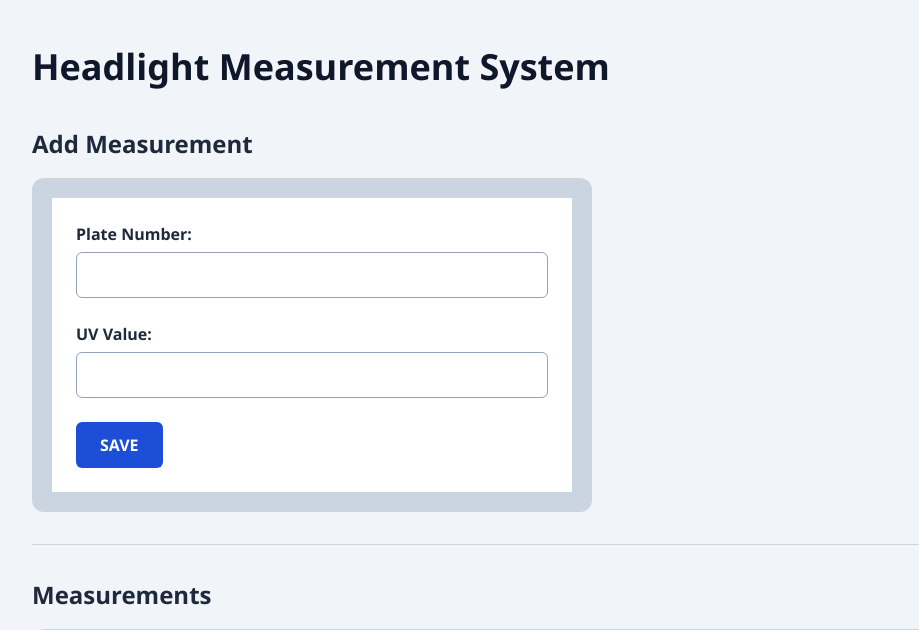
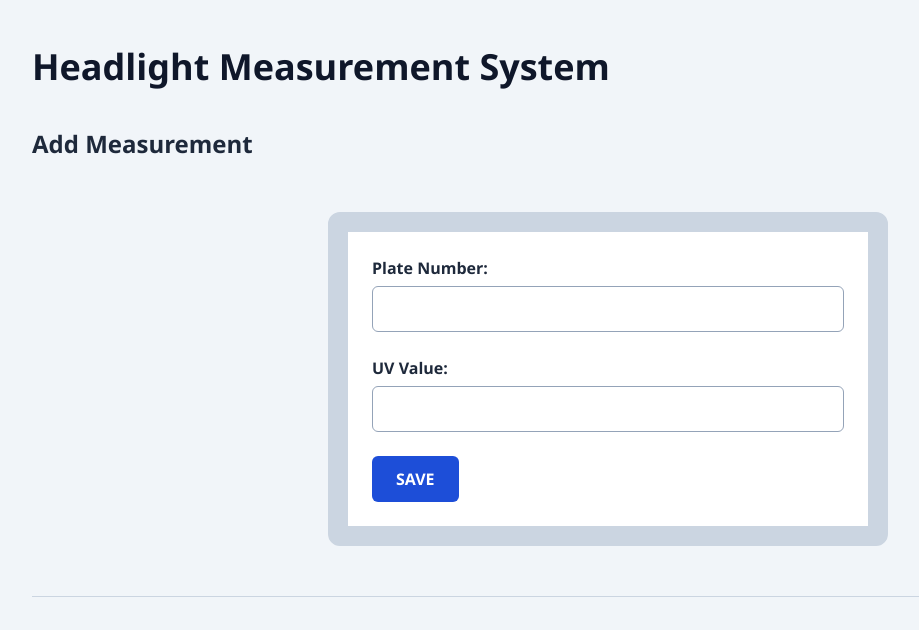
Before and after one commit to ermunn/Headlight-Sensing-system, a Flask app: page / in a window 1280 px wide. Shown: the top 630 px of the page, without its empty margins (32-951 px from the left). Run offline with Flask 3, Linux system fonts and the light colour scheme; data that the repository does not hold is empty; some libraries are stand-ins or nearby versions.

Commit message:
formiin bairshil iig soiliv

```diff
--- a/static/style.css
+++ b/static/style.css
@@ -27,11 +27,13 @@ h2 {
 }
 
 form {
+	margin: 50px auto;
 	max-width: 560px;
 	padding: 24px;
 	background: #fff;
 	border: 20px solid #cbd5e1;
 	border-radius: 12px;
+	justify-content: center;
 }
 
 label {
```
